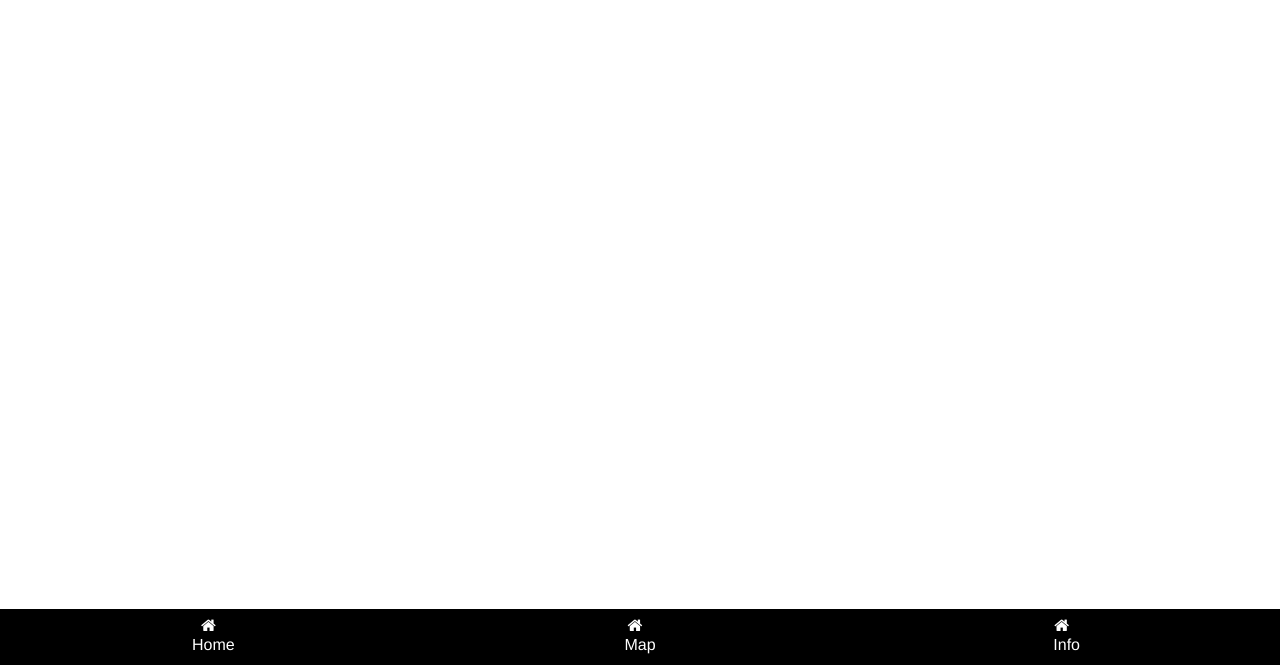
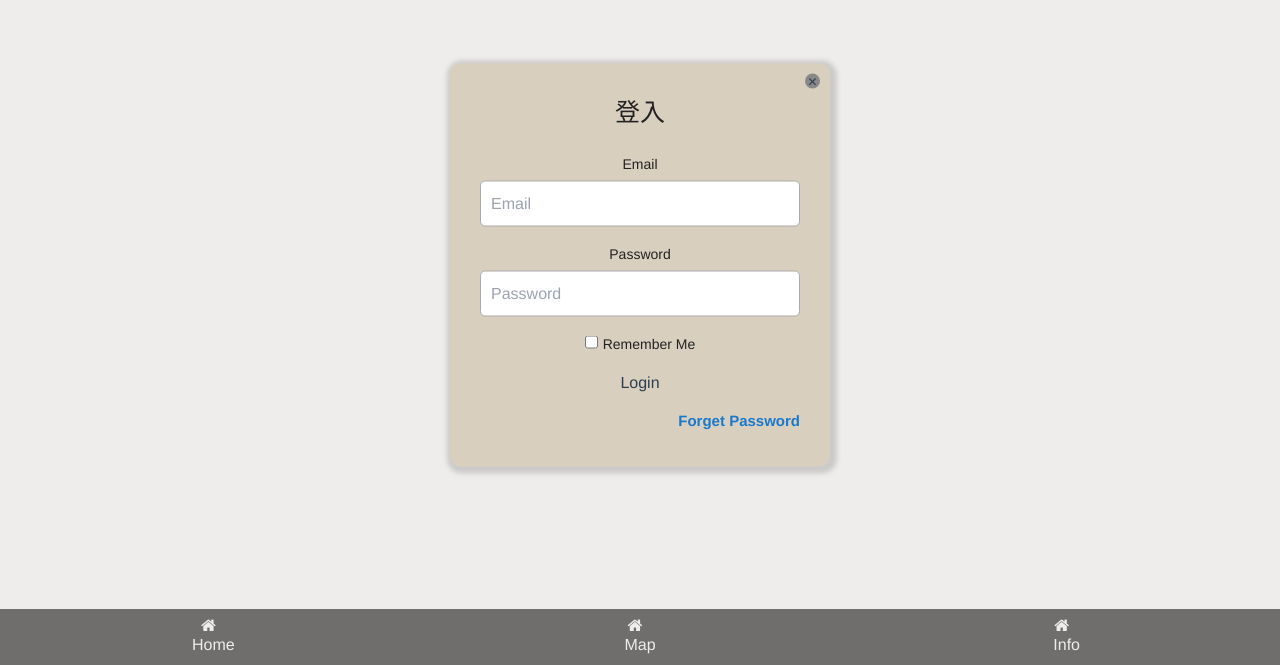
Before and after one commit to DanielTschang/EldenRingOnlineTools, a Vue app in the folder vue3/erm-front-vue3/: page /login in a window 1280 px wide. Before the commit this address had no page. Shown: the part 135-800 px from the top of the page. Built offline with nearby package versions, Linux system fonts and the light colour scheme.

Commit message:
Popup Login Page

```diff
--- a/vue3/erm-front-vue3/public/index.html
+++ b/vue3/erm-front-vue3/public/index.html
@@ -6,7 +6,7 @@
     <meta name="viewport" content="width=device-width,initial-scale=1.0">
     <link rel="icon" href="<%= BASE_URL %>favicon.ico">
     <title><%= htmlWebpackPlugin.options.title %></title>
-    <link rel="stylesheet" href="https://unpkg.com/leaflet@1.8.0/dist/leaflet.css"/>
+    <!-- <link rel="stylesheet" href="https://unpkg.com/leaflet@1.8.0/dist/leaflet.css"/> -->
     <link href="https://maxcdn.bootstrapcdn.com/font-awesome/4.1.0/css/font-awesome.min.css" rel="stylesheet">
 
   </head>
--- /dev/null
+++ b/vue3/erm-front-vue3/src/components/auth/LogIn.vue
@@ -0,0 +1,142 @@
+<template>
+    <div class="popup" @click="closeLogin">
+        <div @click.stop="" class="popupLogin">
+            <div @click="closeLogin" class="close-btn">&times;</div>
+            <form @submit.prevent="handleSubmit">
+                <h2>登入</h2>
+                <h3>{{errorCode}} {{errorMessage}} </h3>
+                <div class="form-group">
+                    <label> Email </label>
+                    <input type="email" class="form-control" v-model="email" placeholder="Email"/>
+                </div>
+                <div class="form-group">
+                    <label> Password </label>
+                    <input type="password" class="form-control" v-model="password" placeholder="Password"/>
+                </div>
+
+                <div class="form-group">
+                    <input type="checkbox" class="form-control" v-model="rememberMe"/>
+                    <label>Remember Me</label>
+                </div>
+                <div class="form-group">
+                    <button class="Login">Login </button>
+                </div>
+                <div class="form-group">
+                    <a href="#"> Forget Password </a>
+                </div>
+
+            </form>
+        </div>
+    </div>
+</template>
+
+<script>
+import { setCookie } from '@/utils/Cookies';
+import axios from 'axios'
+import "@/utils/axiosConfig"
+
+export default {
+    name:"LogIn",
+    methods:{
+        async handleSubmit(){
+            await axios.post('auth/login',{
+                email:this.email,
+                username:"test123",
+                password:this.password
+            }).then(response=>{
+                if(response.status === 200){
+                    this.closeLogin()
+                    setCookie("jwt", response.data.token)
+                    this.$router.push('/map')
+                }else{
+                    this.errorMessage = response.data.message
+                }
+            }).catch(error=>{
+                this.errorMessage = error.response.data.message
+            })
+
+
+        },
+        closeLogin(){
+            this.$emit('LogInTrigger')
+        }
+    },
+    data(){
+        return {
+            email:'',
+            password:'',
+            errorCode:'',
+            errorMessage:''
+        }
+    }
+}
+</script>
+
+<style scoped>
+    .popup{
+        z-index: 100000;
+        position: absolute;
+        width:100%;
+        height: 100%;
+        background-color: rgb(222, 220, 217,0.5);
+    }
+    .popupLogin{
+        opacity: 1;
+        position:absolute;
+        top:50%;
+        left:50%;
+        transform:translate(-50%,-50%);
+        width:380px;
+        padding:20px 30px;
+        background: rgb(217, 207, 191);
+        box-shadow: 2px 2px 5px 5px rgba(0,0,0,0.15);
+        border-radius: 10px;
+    }
+    .popupLogin form h2{
+        text-align: center;
+        color: #222;
+        margin: 10px 0px 20px;
+        font-size:25px;
+    }
+    .popupLogin .close-btn{
+        position: absolute;
+        top:10px;
+        right:10px;
+        height: 15px;
+        width: 15px;
+        background:#888;
+        text-align:center;
+        line-height: 15px;
+        border-radius: 15px;
+        cursor:pointer;
+    }
+    .popupLogin form .form-group{
+        margin:15px 0px;
+    }
+    .popupLogin form .form-group label {
+        font-size:14px;
+        color:#222;
+    }
+    .popupLogin form .form-group input[type="email"],
+    .popupLogin form .form-group input[type="password"]{
+        margin-top:5px;
+        display:block;
+        width:100%;
+        padding:10px;
+        outline:none;
+        border: 1px solid #aaa;
+        border-radius: 5px;
+    }
+    .popupLogin form .form-group input[type="checkbox"]{
+        margin-right:5px;
+    }
+    .popupLogin form .form-group a{
+        display:block;
+        text-align:right;
+        font-size:15px;
+        color:#1a79ca;
+        text-decoration: none;
+        font-weight: 600;
+    }
+
+</style>
--- a/vue3/erm-front-vue3/src/router/index.js
+++ b/vue3/erm-front-vue3/src/router/index.js
@@ -1,6 +1,8 @@
 import { createRouter, createWebHistory } from 'vue-router'
 import HomeView from '../views/HomeView.vue'
 import MapView from '../views/MapView.vue'
+import InfoView from '../views/InfoView'
+import LogIn from '@/components/auth/LogIn'
 
 const routes = [
   {
@@ -19,6 +21,22 @@ const routes = [
       title:"EldenRing Map - Map"
     }
   },
+  {
+    path: '/info',
+    name: 'info',
+    component: InfoView,
+    meta:{
+      title:"EldenRing Map - Info"
+    }
+  },
+  {
+    path: '/login',
+    name: 'login',
+    component: LogIn,
+    meta:{
+      title:"EldenRing Map - Log in"
+    }
+  },
 
 ]
 
```
